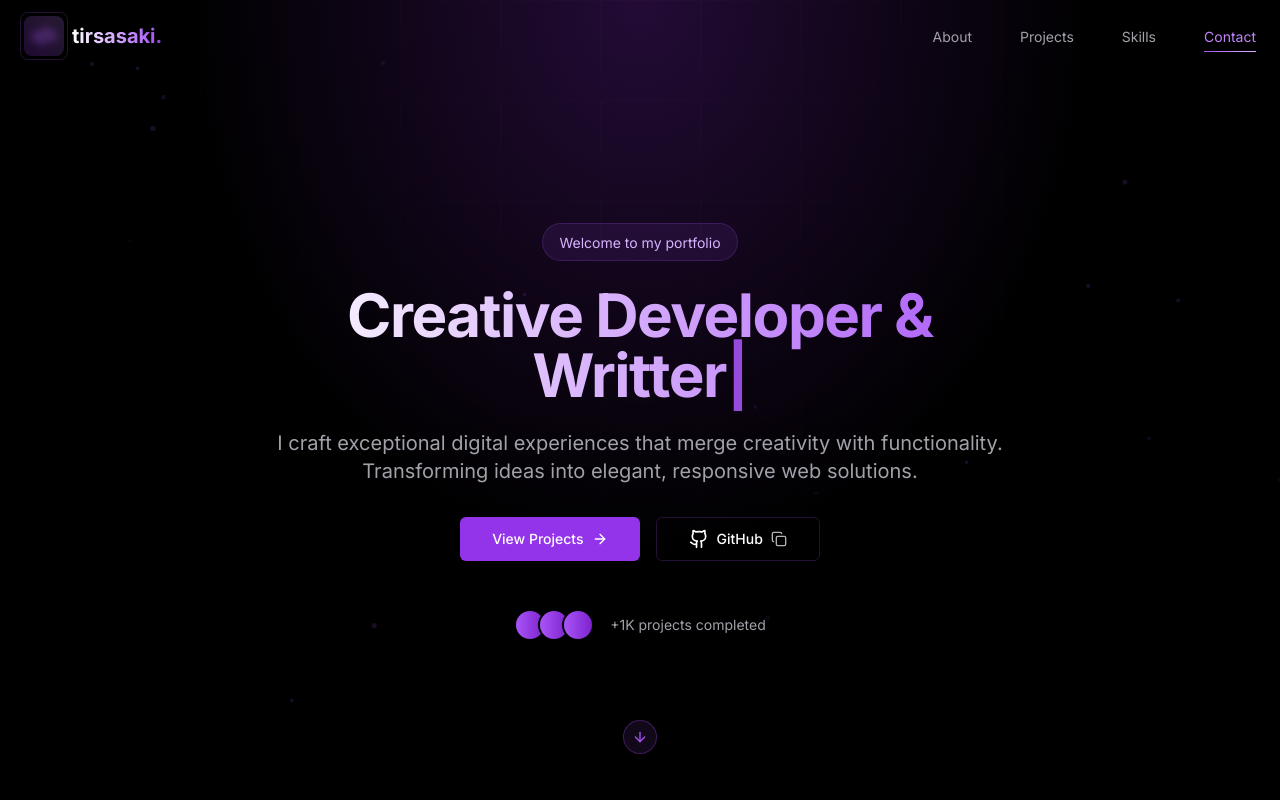
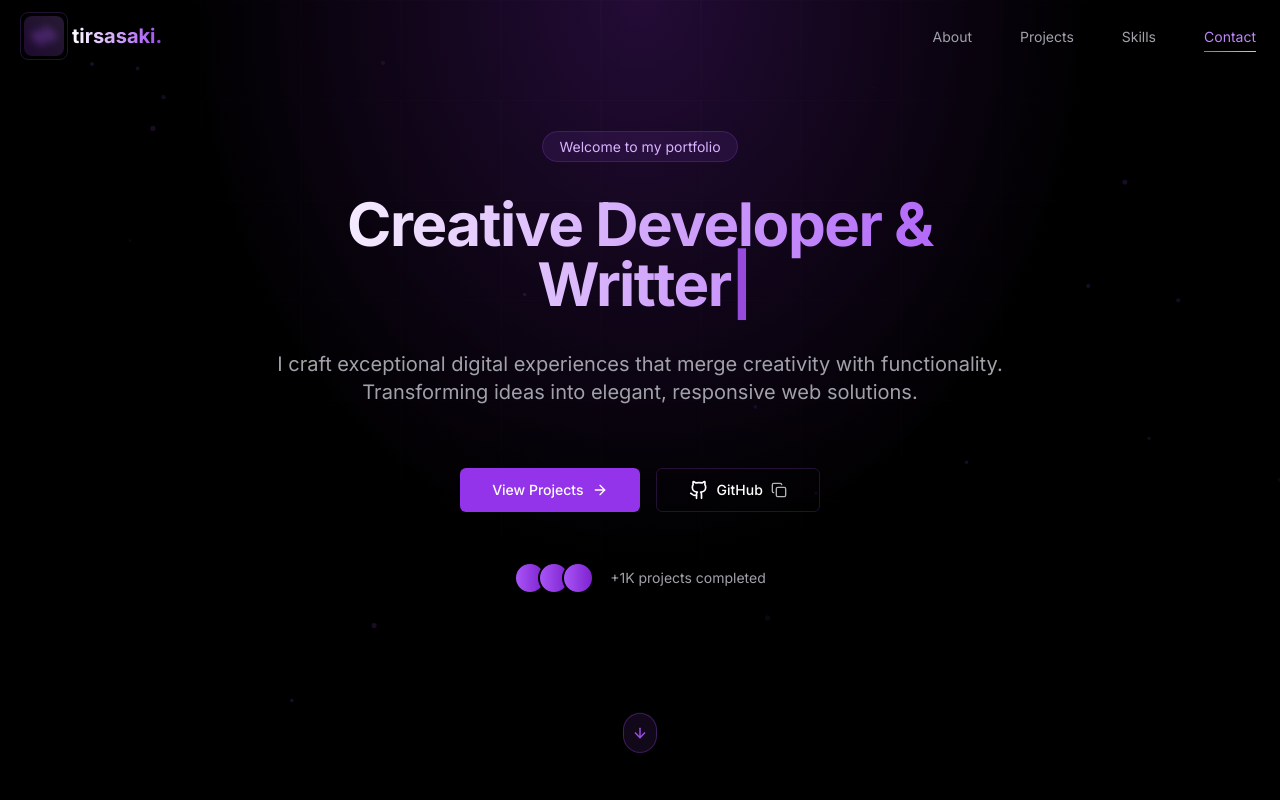
Before and after one commit to tirsasaki/Tirs, a Next.js app: page / in a window 1280 px wide. Shown: the top 800 px of the page. Built offline with nearby package versions, Linux system fonts and the light colour scheme.

Commit message:
feat: improve Hero component layout and animations for better user experience

```diff
--- a/components/hero.tsx
+++ b/components/hero.tsx
@@ -31,7 +31,7 @@ export function Hero() {
   }
 
   return (
-    <section className="relative flex min-h-screen items-center justify-center overflow-hidden pt-16">
+    <section className="relative min-h-screen overflow-hidden pt-16">
       {/* Enhanced animated background */}
       <div className="absolute inset-0 z-0">
         <div className="relative h-full w-full">
@@ -67,28 +67,33 @@ export function Hero() {
       </motion.div>
 
       {/* Main content */}
-      <div className="container relative z-10 px-4 py-32 md:px-6">
+      <div className="container relative z-10 px-4 md:px-6">
         <motion.div
-          className="mx-auto max-w-3xl text-center"
-          initial={{ opacity: 0, y: 20 }}
-          animate={{ opacity: 1, y: 0 }}
+          className="mx-auto max-w-3xl text-center min-h-[600px] flex flex-col justify-center"
+          initial={{ opacity: 0 }}
+          animate={{ opacity: 1 }}
           transition={{ duration: 0.8 }}
         >
           <motion.div
-            className="mb-6 inline-block rounded-full border border-purple-500/20 bg-purple-500/10 px-4 py-1.5"
-            initial={{ opacity: 0, y: 10 }}
-            animate={{ opacity: 1, y: 0 }}
+            className="mb-6 inline-block"
+            initial={{ opacity: 0 }}
+            animate={{ opacity: 1 }}
             transition={{ delay: 0.2 }}
           >
-            <span className="text-sm text-purple-300">Welcome to my portfolio</span>
+            <span className="rounded-full border border-purple-500/20 bg-purple-500/10 px-4 py-1.5 text-sm text-purple-300">
+              Welcome to my portfolio
+            </span>
           </motion.div>
 
-          <h1 className="mb-6 bg-gradient-to-r from-white to-purple-500 bg-clip-text text-4xl font-bold tracking-tight text-transparent md:text-6xl">
-            {text}<span className="text-purple-500 animate-pulse">|</span>
-          </h1>
+          <div className="mb-6 h-[120px] md:h-[144px] flex items-center justify-center">
+            <h1 className="bg-gradient-to-r from-white to-purple-500 bg-clip-text text-4xl font-bold tracking-tight text-transparent md:text-6xl">
+              {text}
+              <span className="inline-block w-[12px] text-purple-500 animate-pulse">|</span>
+            </h1>
+          </div>
 
           <motion.p
-            className="mb-8 text-lg text-zinc-400 md:text-xl"
+            className="mb-8 text-lg text-zinc-400 md:text-xl min-h-[56px] md:min-h-[84px]"
             initial={{ opacity: 0 }}
             animate={{ opacity: 1 }}
             transition={{ delay: 1 }}
@@ -98,9 +103,9 @@ export function Hero() {
           </motion.p>
 
           <motion.div
-            className="flex flex-col items-center justify-center gap-4 sm:flex-row"
-            initial={{ opacity: 0, y: 20 }}
-            animate={{ opacity: 1, y: 0 }}
+            className="flex flex-col items-center justify-center gap-4 sm:flex-row min-h-[48px]"
+            initial={{ opacity: 0 }}
+            animate={{ opacity: 1 }}
             transition={{ delay: 1.5 }}
           >
             <Link href="/projects">
@@ -127,7 +132,7 @@ export function Hero() {
           </motion.div>
 
           <motion.div
-            className="mt-12 flex items-center justify-center gap-4"
+            className="mt-12 flex items-center justify-center gap-4 min-h-[32px]"
             initial={{ opacity: 0 }}
             animate={{ opacity: 1 }}
             transition={{ delay: 2 }}
@@ -149,7 +154,7 @@ export function Hero() {
 
       {/* Enhanced scroll indicator */}
       <motion.div
-        className="absolute bottom-10 left-0 right-0 flex justify-center"
+        className="absolute bottom-10 left-0 right-0 flex justify-center h-[40px]"
         initial={{ opacity: 0 }}
         animate={{ opacity: 1 }}
         transition={{ delay: 2 }}
```
